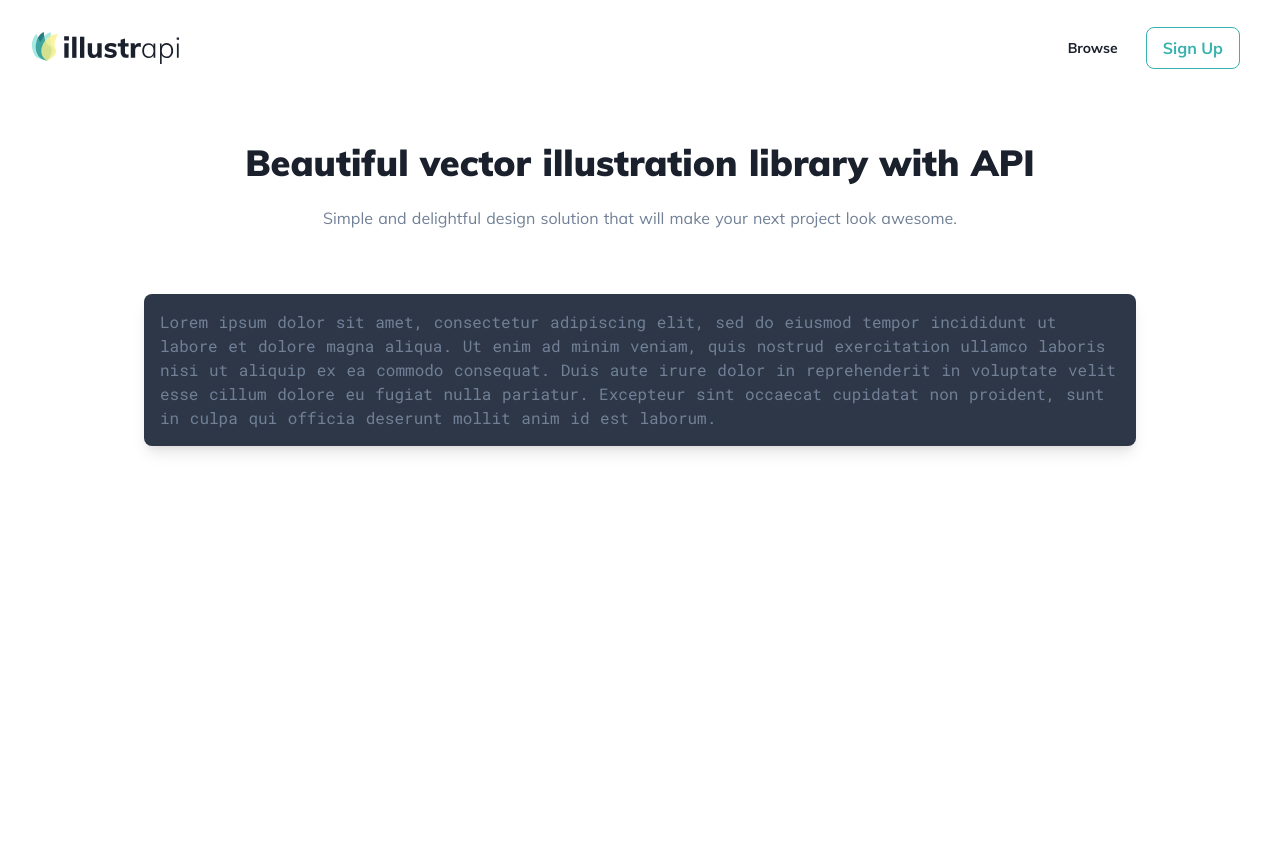
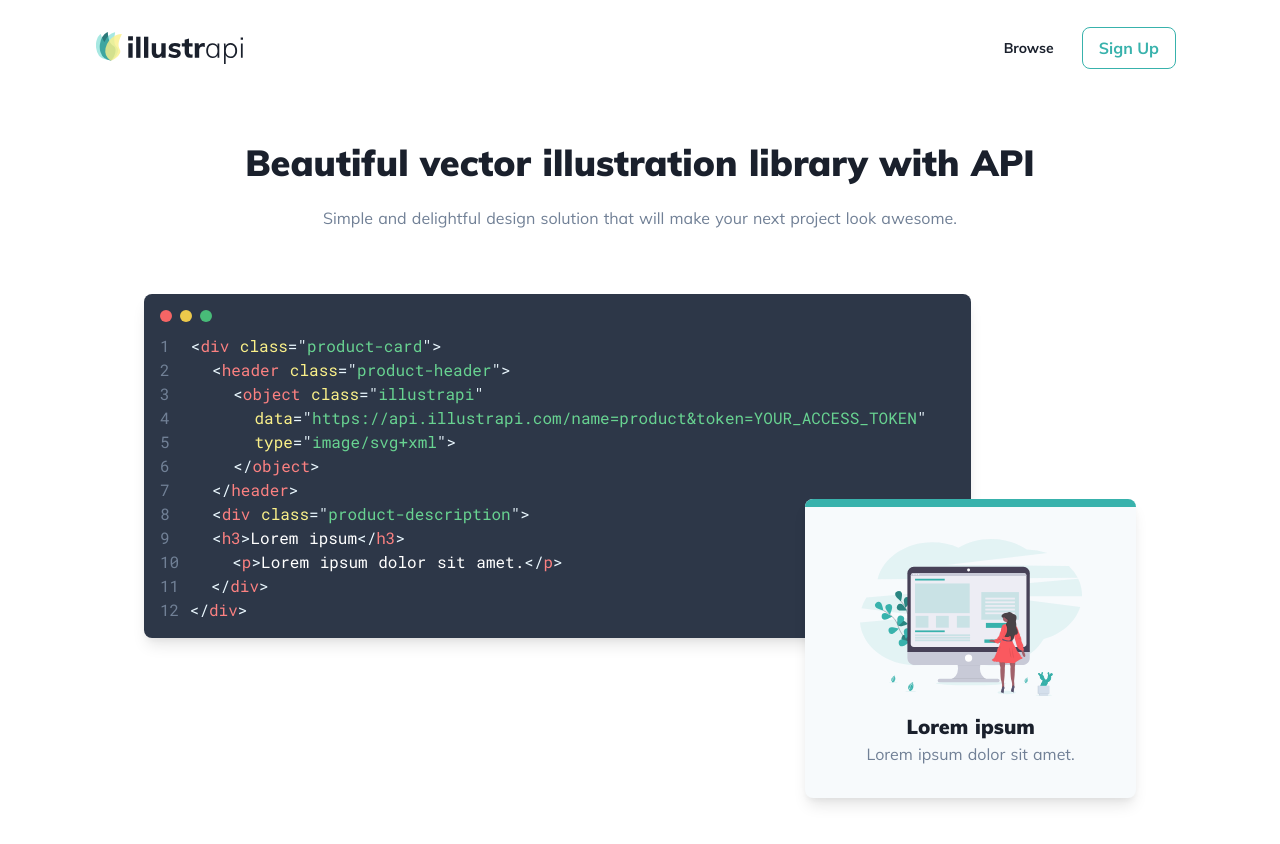
Before and after one commit to portikM/illustrapi-frontend-vector-illustration-library-with-api, a Nuxt app: page / in a window 1280 px wide. Shown: the top 844 px of the page. Before the commit the page ends 800 px from the top, so only its background shows below. Built offline with nearby package versions, Linux system fonts and the light colour scheme.

Commit message:
Add code snippet section

```diff
--- a/layouts/default.vue
+++ b/layouts/default.vue
@@ -1,7 +1,7 @@
 <template>
   <div>
     <nav>
-      <div class="max-w-7xl mx-auto py-4 px-2 sm:px-6 lg:px-8">
+      <div class="max-w-6xl mx-auto py-4 px-2 sm:px-6 lg:px-8">
         <div class="relative flex items-center justify-between h-16">
           <div class="absolute inset-y-0 left-0 flex items-center sm:hidden">
             <button
@@ -247,4 +247,8 @@
 h2 {
   @apply text-4xl text-gray-900 font-black text-center;
 }
+
+h3 {
+  @apply text-xl text-gray-900 font-black;
+}
 </style>
--- a/pages/index.vue
+++ b/pages/index.vue
@@ -5,19 +5,52 @@
       Simple and delightful design solution that will make your next project
       look awesome.
     </p>
-    <div class="p-4 bg-gray-800 rounded-lg shadow-lg font-mono">
-      Lorem ipsum dolor sit amet, consectetur adipiscing elit, sed do eiusmod
-      tempor incididunt ut labore et dolore magna aliqua. Ut enim ad minim
-      veniam, quis nostrud exercitation ullamco laboris nisi ut aliquip ex ea
-      commodo consequat. Duis aute irure dolor in reprehenderit in voluptate
-      velit esse cillum dolore eu fugiat nulla pariatur. Excepteur sint occaecat
-      cupidatat non proident, sunt in culpa qui officia deserunt mollit anim id
-      est laborum.
-    </div>
+    <section class="relative flex justify-between">
+      <div class="p-4 w-11/12 sm:w-10/12 bg-gray-800 rounded-lg shadow-lg">
+        <div class="flex pb-3">
+          <span class="block w-3 h-3 bg-red-500 rounded-full mr-2"></span>
+          <span class="block w-3 h-3 bg-yellow-500 rounded-full mr-2"></span>
+          <span class="block w-3 h-3 bg-green-500 rounded-full mr-2"></span>
+        </div>
+        <!-- prettier-ignore -->
+        <code class="font-mono">
+          <span class="block truncate">1&nbsp;&nbsp;<span class="text-blue-100">&#x3c;</span><span class="text-red-400">div</span><span class="text-yellow-300"> class</span><span class="text-blue-100">&#x3d;&#x22;</span><span class="text-green-400">product-card</span><span class="text-blue-100">&#x22;&#x3e;</span></span>
+          <span class="block truncate">2&nbsp;&nbsp;&nbsp;&nbsp;<span class="text-blue-100">&#x3c;</span><span class="text-red-400">header</span><span class="text-yellow-300"> class</span><span class="text-blue-100">&#x3d;&#x22;</span><span class="text-green-400">product-header</span><span class="text-blue-100">&#x22;&#x3e;</span></span>
+          <span class="block truncate">3&nbsp;&nbsp;&nbsp;&nbsp;&nbsp;&nbsp;<span class="text-blue-100">&#x3c;</span><span class="text-red-400">object</span><span class="text-yellow-300"> class</span><span class="text-blue-100">&#x3d;&#x22;</span><span class="text-green-400">illustrapi</span><span class="text-blue-100">&#x22;</span></span>
+          <span class="block truncate">4&nbsp;&nbsp;&nbsp;&nbsp;&nbsp;&nbsp;&nbsp;&nbsp;<span class="text-yellow-300">data</span><span class="text-blue-100">&#x3d;&#x22;</span><span class="text-green-400">https://api.illustrapi.com/name=product&#x26;token=YOUR_ACCESS_TOKEN</span><span class="text-blue-100">&#x22;</span></span>
+          <span class="block truncate">5&nbsp;&nbsp;&nbsp;&nbsp;&nbsp;&nbsp;&nbsp;&nbsp;<span class="text-yellow-300">type</span><span class="text-blue-100">&#x3d;&#x22;</span><span class="text-green-400">image/svg+xml</span><span class="text-blue-100">&#x22;&#x3e;</span></span>
+          <span class="block truncate">6&nbsp;&nbsp;&nbsp;&nbsp;&nbsp;&nbsp;<span class="text-blue-100">&#x3c;&#x2f;</span><span class="text-red-400">object</span><span class="text-blue-100">&#x3e;</span></span>
+          <span class="block truncate">7&nbsp;&nbsp;&nbsp;&nbsp;<span class="text-blue-100">&#x3c;&#x2f;</span><span class="text-red-400">header</span><span class="text-blue-100">&#x3e;</span></span>
+          <span class="block truncate">8&nbsp;&nbsp;&nbsp;&nbsp;<span class="text-blue-100">&#x3c;</span><span class="text-red-400">div</span><span class="text-yellow-300"> class</span><span class="text-blue-100">&#x3d;&#x22;</span><span class="text-green-400">product-description</span><span class="text-blue-100">&#x22;&#x3e;</span></span>
+          <span class="block truncate">9&nbsp;&nbsp;&nbsp;&nbsp;<span class="text-blue-100">&#x3c;</span><span class="text-red-400">h3</span><span class="text-blue-100">&#x3e;</span><span class="text-white">Lorem ipsum</span><span class="text-blue-100">&#x3c;&#x2f;</span><span class="text-red-400">h3</span><span class="text-blue-100">&#x3e;</span></span>
+          <span class="block truncate">10&nbsp;&nbsp;&nbsp;&nbsp;&nbsp;<span class="text-blue-100">&#x3c;</span><span class="text-red-400">p</span><span class="text-blue-100">&#x3e;</span><span class="text-white">Lorem ipsum dolor sit amet.</span><span class="text-blue-100">&#x3c;&#x2f;</span><span class="text-red-400">p</span><span class="text-blue-100">&#x3e;</span></span>
+          <span class="block truncate">11&nbsp;&nbsp;&nbsp;<span class="text-blue-100">&#x3c;&#x2f;</span><span class="text-red-400">div</span><span class="text-blue-100">&#x3e;</span></span>
+          <span class="block truncate">12&nbsp;<span class="text-blue-100">&#x3c;&#x2f;</span><span class="text-red-400">div</span><span class="text-blue-100">&#x3e;</span></span>
+        </code>
+      </div>
+      <div
+        class="absolute right-0 bottom-0 -mb-56 sm:-mb-40 w-11/12 sm:w-1/3 bg-gray-100 rounded-lg shadow-lg"
+      >
+        <header class="rounded-t-lg border-t-8 border-teal-500">
+          <div class="p-8 text-center">
+            <object
+              class="pb-4 w-10/12 mx-auto"
+              :data="productDemoSvg"
+              type="image/svg+xml"
+            ></object>
+            <h3>Lorem ipsum</h3>
+            <p>Lorem ipsum dolor sit amet.</p>
+          </div>
+        </header>
+      </div>
+    </section>
+    <div class="h-screen"></div>
   </div>
 </template>
 
 <script>
+import productDemoSvg from '~/assets/images/product_demo.svg'
+
 export default {
   head() {
     return {
@@ -35,6 +68,11 @@
         }
       ]
     }
+  },
+  data() {
+    return {
+      productDemoSvg
+    }
   }
 }
 </script>
```
Also changed, not shown: assets/images/product_demo.svg (added).
